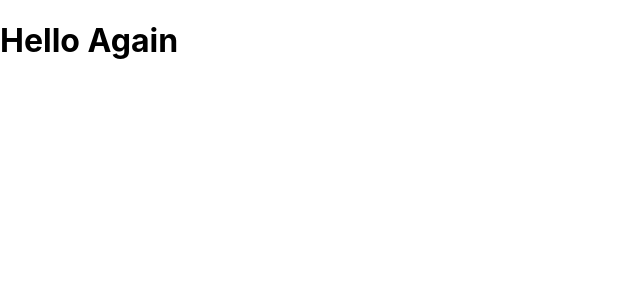
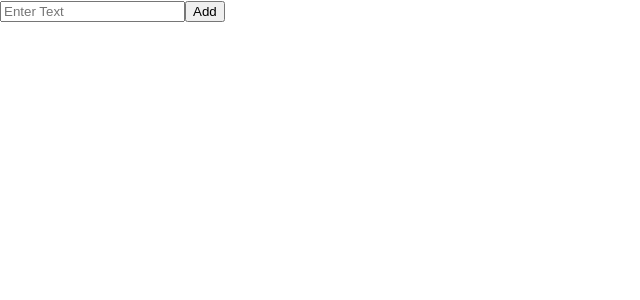
Before and after one commit to jimmymetts/todolist, a React (Create React App) app: page / in a window 1280 px wide. Shown: the top 300 px of the page, without its empty margins (0-640 px from the left). Built offline with nearby package versions, Linux system fonts and the light colour scheme.

Commit message:
added input and button

```diff
--- a/src/App.js
+++ b/src/App.js
@@ -5,7 +5,12 @@
 class App extends React.Component{
   render() {
     return (
-     <h1>Hello Again</h1>
+     <header>
+       <form id="to-do-form">
+         <input type="text" placeholder="Enter Text"/>
+         <button type="submit">Add</button>
+       </form>
+     </header>
     );
   }
 }
```
